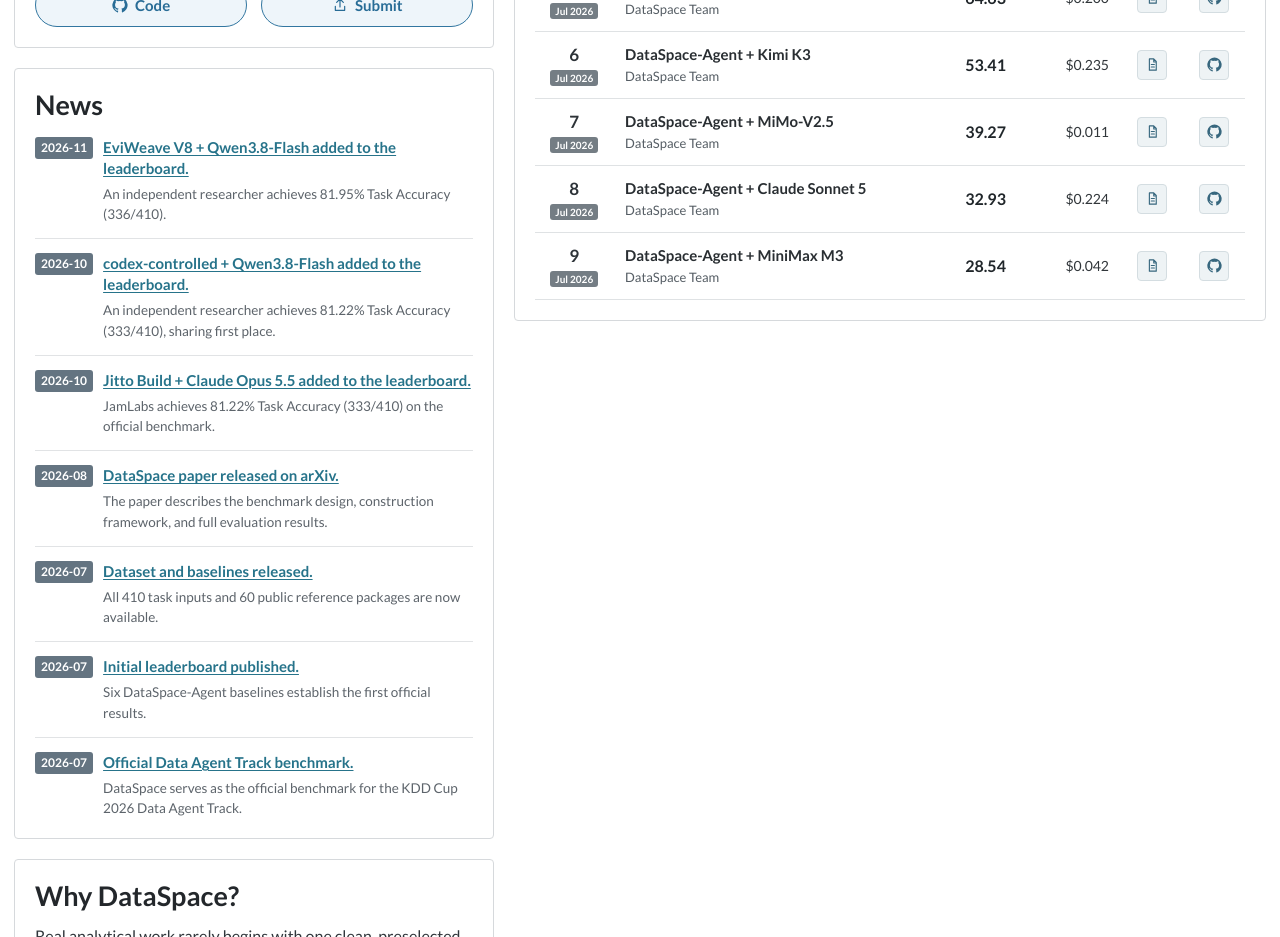
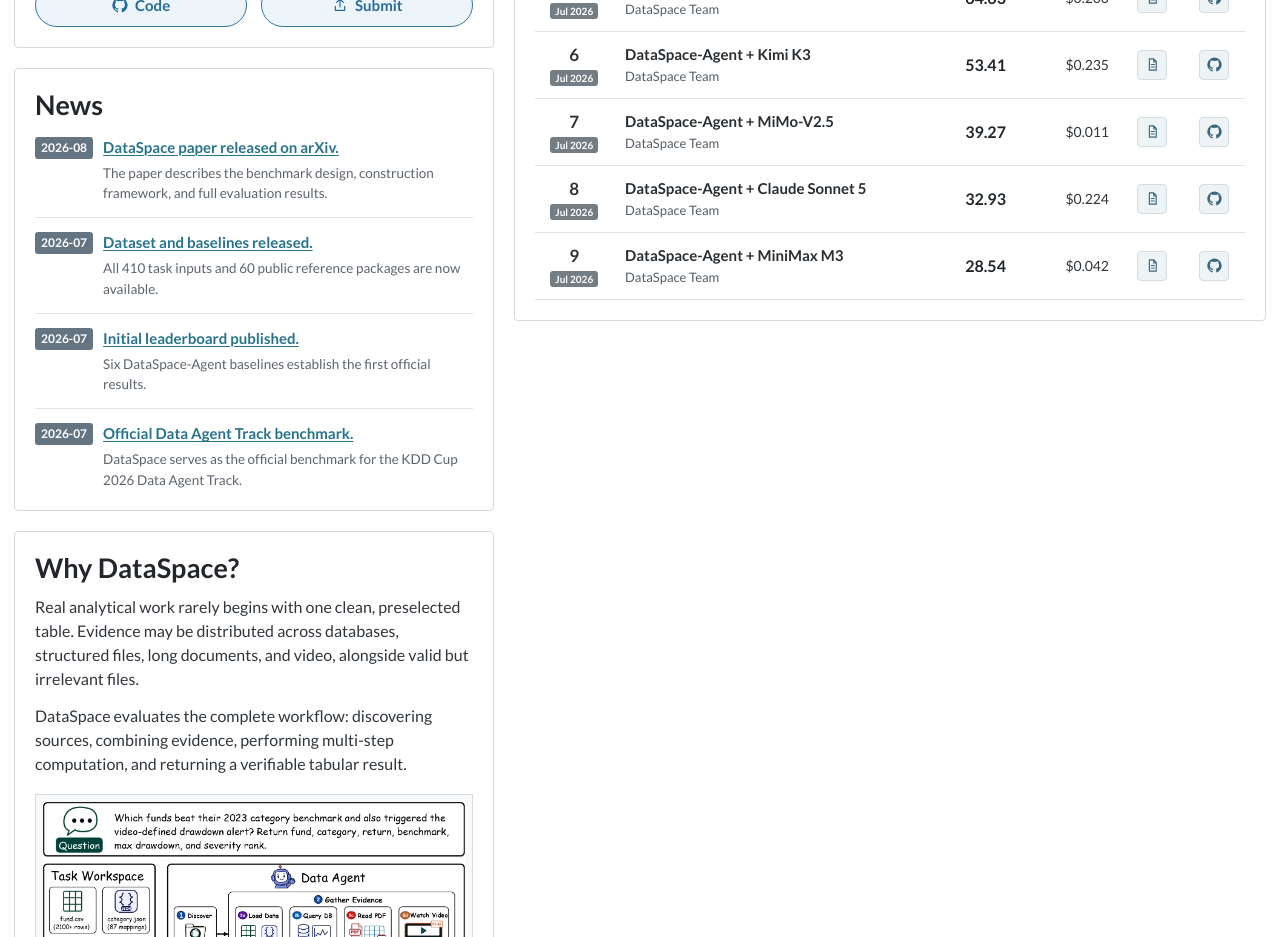
Before and after one commit to dataspace-bench/dataspace-bench.github.io, a React (Vite) app: page / in a window 1280 px wide. Shown: the part 780-1717 px from the top of the page. Built offline with nearby package versions, Linux system fonts and the light colour scheme.

Commit message:
Remove submission announcements from news

```diff
--- a/src/App.tsx
+++ b/src/App.tsx
@@ -9,24 +9,6 @@ import { Leaderboard } from './components/Leaderboard'
 import { leaderboardMethods, resourceLinks } from './data/leaderboard'
 
 const newsItems = [
-  {
-    date: '2026-11',
-    title: 'EviWeave V8 + Qwen3.8-Flash added to the leaderboard.',
-    detail: 'An independent researcher achieves 81.95% Task Accuracy (336/410).',
-    href: '#leaderboard',
-  },
-  {
-    date: '2026-10',
-    title: 'codex-controlled + Qwen3.8-Flash added to the leaderboard.',
-    detail: 'An independent researcher achieves 81.22% Task Accuracy (333/410), sharing first place.',
-    href: '#leaderboard',
-  },
-  {
-    date: '2026-10',
-    title: 'Jitto Build + Claude Opus 5.5 added to the leaderboard.',
-    detail: 'JamLabs achieves 81.22% Task Accuracy (333/410) on the official benchmark.',
-    href: '#leaderboard',
-  },
   {
     date: '2026-08',
     title: 'DataSpace paper released on arXiv.',
```
Also changed, not shown: 1 other file (tests, documents, lock files or other folders).
